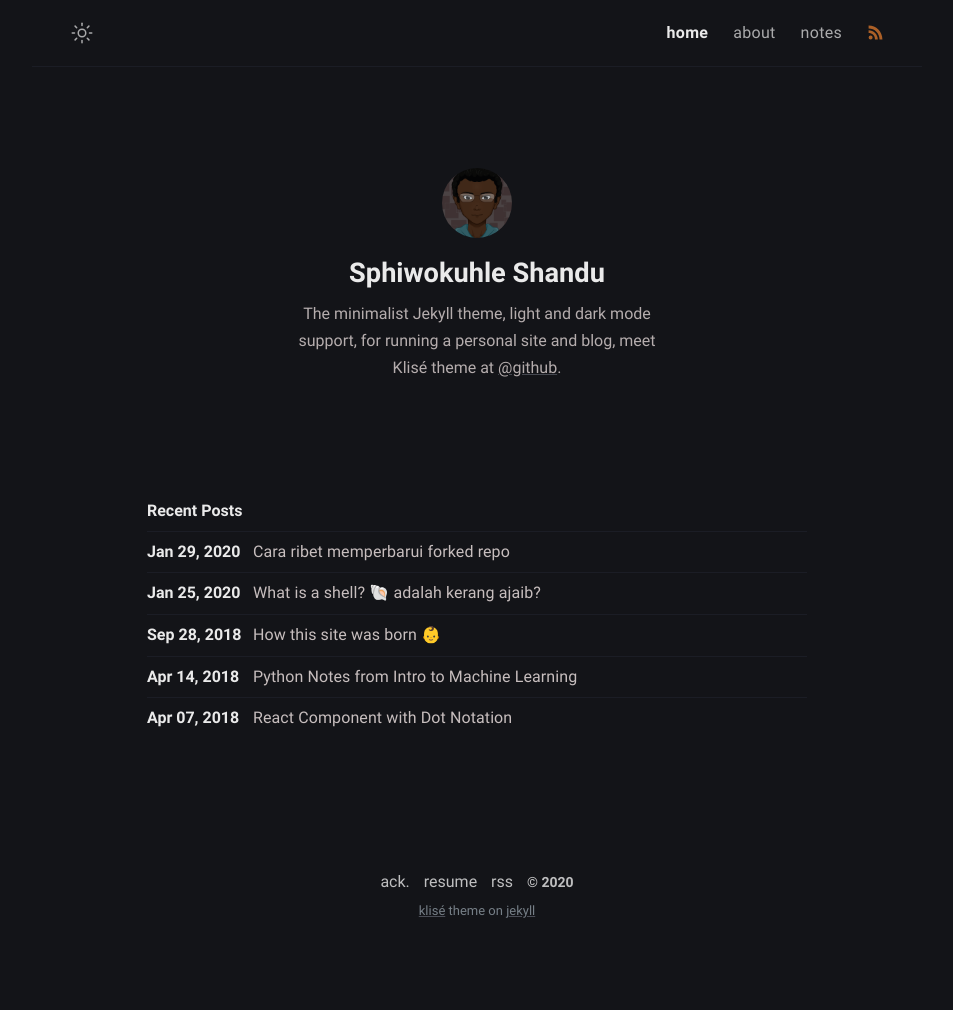
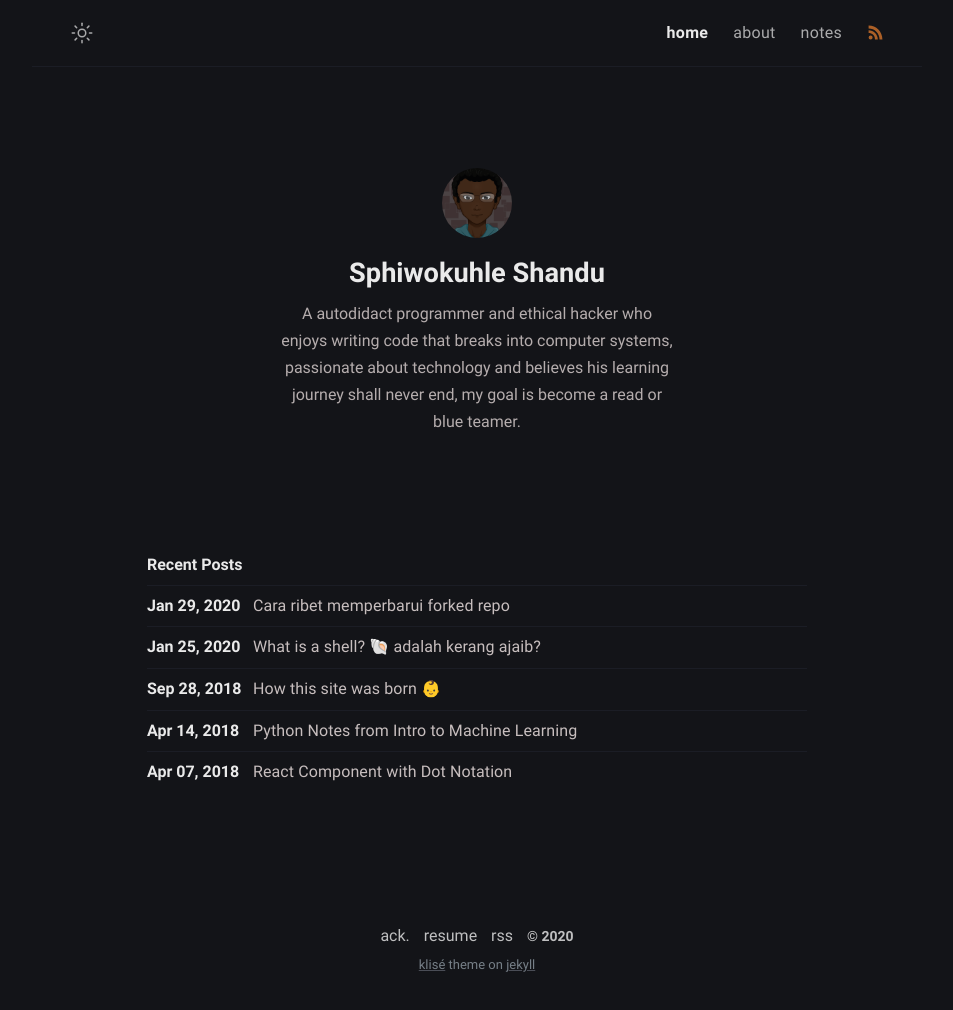
Before and after one commit to SphiwokuhleS/SphiwokuhleS.github.io, a Jekyll site: the page built from index.md, in a window 1280 px wide. Shown: the whole page, without its empty margins (163-1116 px from the left). Built offline with Jekyll 4.4.1, drawn with Linux system fonts in a browser that asks for light colours; before the commit the page ends 956 px from its top, so only the background shows below that.

```diff
--- a/_config.yml
+++ b/_config.yml
@@ -12,11 +12,11 @@ mode: dark # default theme "dark" | "light"
 author:
   name: Sphiwokuhle Shandu # author name
   bio: >- # tell to the world
-    The minimalist Jekyll theme, light and dark mode support, for running a personal site and blog,
-    meet Klisé theme at <a href="https://github.com/piharpi/jekyll-klise" target="_blank" rel="noopener">@github</a>.
+    A autodidact programmer and ethical hacker who enjoys writing code that breaks into computer systems,
+    passionate about technology and believes his learning journey shall never end, my goal is become  a read or blue teamer.
   username: Sp3kt0r # author username
   github: SphiwokuhleS
-  twitter: twitter_username
+  twitter: sp3kt0r3
   facebook: facebook_username
   email: sphiwokuhleshandu24@gmail.com # your contact adress
   avatar: /assets/img/myAvatar.png # change with your own avatar
```
